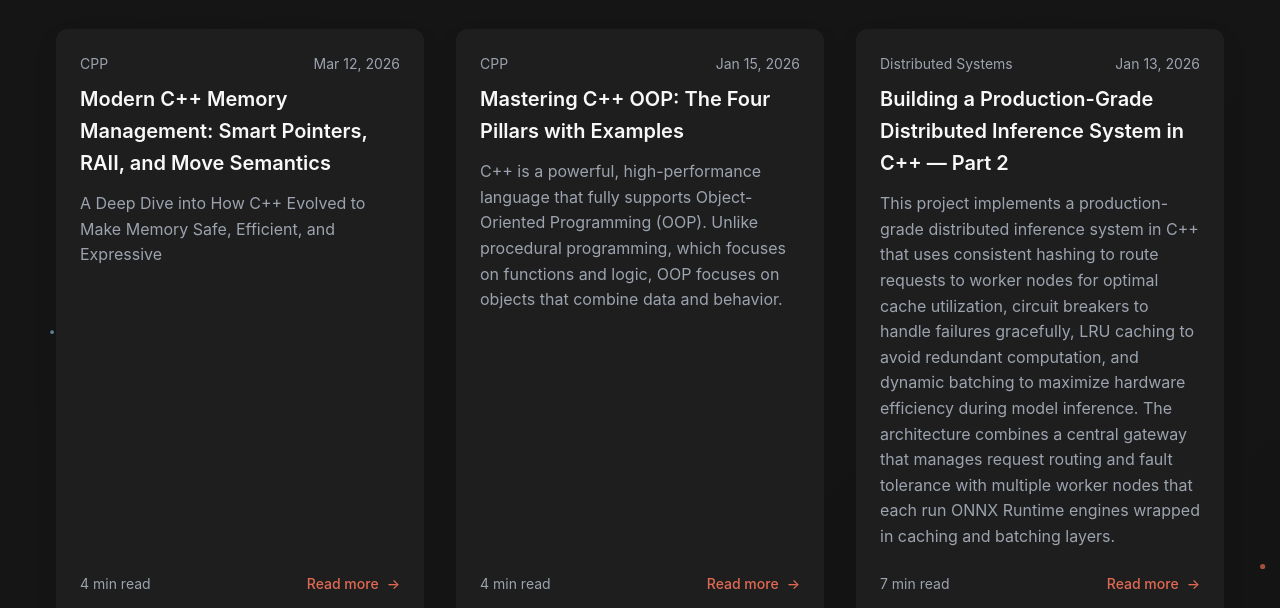
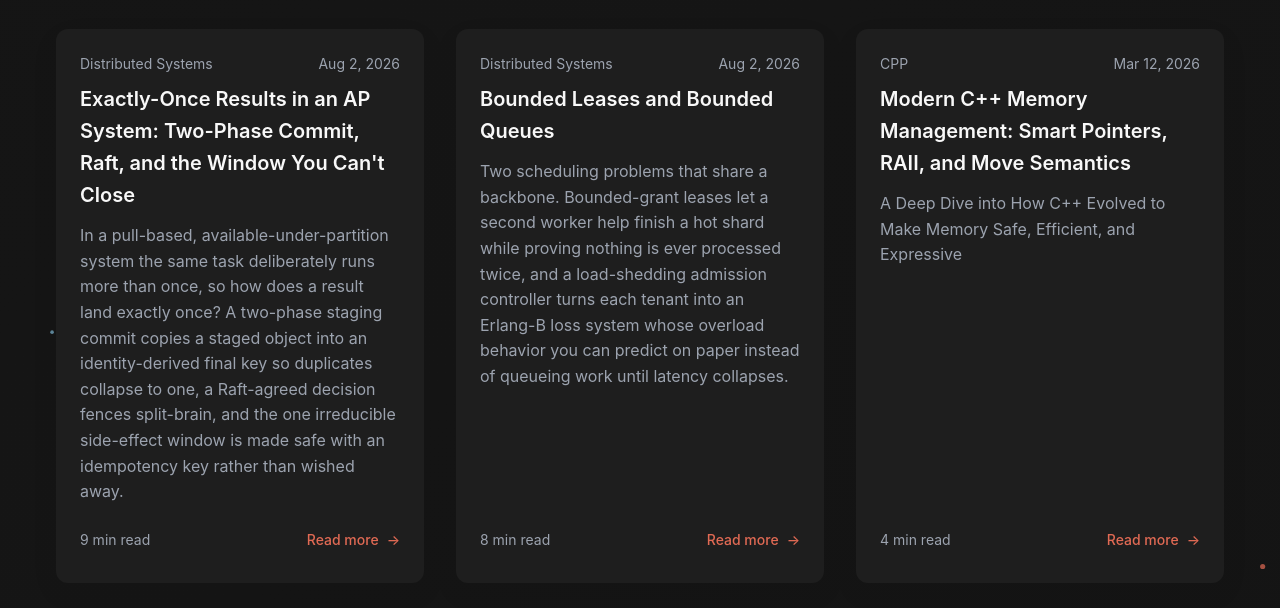
Before and after one commit to AbhiramDodda/abhiramdodda.github.io, a plain HTML site: page blog.html in a window 1280 px wide. Shown: the part 192-800 px from the top of the page. Drawn offline with nearby package versions, Linux system fonts and the light colour scheme; some icons are missing.

Commit message:
updated intro, added two new blogs, and updated distributed image processing project

```diff
--- a/blog.html
+++ b/blog.html
@@ -44,6 +44,58 @@
     </div>
 
     <div class="blog-grid">
+      <div class="blog-card fade-in-right active">
+        <div class="blog-content">
+          <div class="blog-meta">
+            <span>Distributed Systems</span>
+            <span>Aug 2, 2026</span>
+          </div>
+          <h2 class="blog-title">Exactly-Once Results in an AP System: Two-Phase Commit, Raft, and the Window You Can't Close</h2>
+          <p class="blog-excerpt">In a pull-based, available-under-partition system the same task deliberately runs more than once, so how does a result land exactly once? A two-phase staging commit copies a staged object into an identity-derived final key so duplicates collapse to one, a Raft-agreed decision fences split-brain, and the one irreducible side-effect window is made safe with an idempotency key rather than wished away.
+
+          </p>
+          <div class="blog-meta">
+            <span class="text-sm text-muted">9 min read</span>
+            <a href="https://medium.com/@abhiramdodda/exactly-once-results-in-an-ap-system-two-phase-commit-raft-and-the-window-you-cant-close-916fe73c4e59" class="read-more">Read more <span>→</span></a>
+          </div>
+        </div>
+      </div>
+
+      <div class="blog-card fade-in-right active">
+        <div class="blog-content">
+          <div class="blog-meta">
+            <span>Distributed Systems</span>
+            <span>Aug 2, 2026</span>
+          </div>
+          <h2 class="blog-title">Bounded Leases and Bounded Queues</h2>
+          <p class="blog-excerpt">Two scheduling problems that share a backbone. Bounded-grant leases let a second worker help finish a hot shard while proving nothing is ever processed twice, and a load-shedding admission controller turns each tenant into an Erlang-B loss system whose overload behavior you can predict on paper instead of queueing work until latency collapses.
+
+          </p>
+          <div class="blog-meta">
+            <span class="text-sm text-muted">8 min read</span>
+            <a href="https://medium.com/@abhiramdodda/bounded-leases-and-bounded-queues-8554a921d828" class="read-more">Read more <span>→</span></a>
+          </div>
+        </div>
+      </div>
+
+      <!-- TODO: publish and add Medium URL, then uncomment this card.
+      <div class="blog-card fade-in-right active">
+        <div class="blog-content">
+          <div class="blog-meta">
+            <span>Distributed Systems</span>
+            <span>Aug 2, 2026</span>
+          </div>
+          <h2 class="blog-title">Columnar Results, and the Ingest Bottleneck That Wasn't the Network</h2>
+          <p class="blog-excerpt">Two stories that teach the same lesson: measure the real cost, then let the measurement pick the design. Why committed results are Parquet (a change that was nearly free because the commit path never looks inside the object), and how one profiling pass found that 91 percent of ingest time was a SQLite write lock hiding behind a silently ignored driver setting.
+          </p>
+          <div class="blog-meta">
+            <span class="text-sm text-muted">8 min read</span>
+            <a href="#" class="read-more">Read more <span>→</span></a>
+          </div>
+        </div>
+      </div>
+      -->
+
       <div class="blog-card fade-in-right active">
         <!-- <div class="blog-image">
           <img src="data/img/matrix.png" alt="Building Effective Ensemble Models for Medical Image Analysis" loading="lazy" />
--- a/script.js
+++ b/script.js
@@ -1,6 +1,6 @@
 // Configuration - Update this once for all pages
 const SITE_CONFIG = {
-  lastUpdated: 'July 12, 2026',
+  lastUpdated: 'August 2, 2026',
   copyrightYear: '2026'
 };
 
```
Also changed, not shown: index.html (+2 -2 lines), projects.html (+5 -1 lines).
